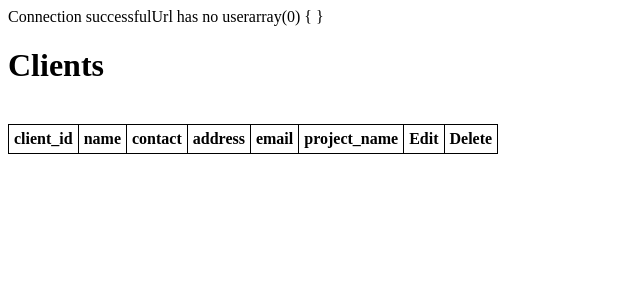
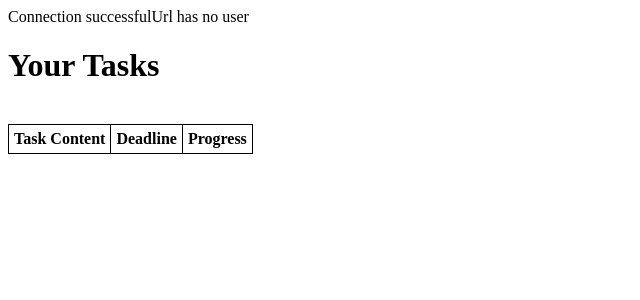
Before and after one commit to nidhi-bhanushali/Timesheet-Management, a PHP site: page /Timesheet/modules/module-1/employee_task.php in a window 1280 px wide. Shown: the top 300 px of the page, without its empty margins (0-640 px from the left). Run offline with PHP 8.4, Linux system fonts and the light colour scheme; data that the repository does not hold is empty.

Commit message:
modified:   backend-structure/modules/module-1/employee_task.php

```diff
--- a/backend-structure/modules/module-1/employee_task.php
+++ b/backend-structure/modules/module-1/employee_task.php
@@ -9,22 +9,25 @@
     }
 
 
-    $query = "SELECT * FROM tasks
-              JOIN task_staff_junc
-              ON tasks.task_id = task_staff_junc.task_id
+    $query = "SELECT * FROM task_staff_junc
+              JOIN tasks
+              ON task_staff_junc.task_id = tasks.task_id
+              JOIN progress
+              ON tasks.progress_id = progress.progress_id
               WHERE staff_id = '$staff_id'";
 
     // Result
     $result = mysqli_query($conn,$query);
 
     // Fetch data
-    $projects = mysqli_fetch_all($result , MYSQLI_ASSOC);
-     var_dump($projects);
+    $tasks = mysqli_fetch_all($result , MYSQLI_ASSOC);
+     //var_dump($tasks);
 
     mysqli_free_result($result);
-
     // Close connection
     mysqli_close($conn);
+
+
 ?>
 
 <!DOCTYPE html>
@@ -48,28 +51,17 @@
     }
     </style>
     <div>
-        <h1>Clients</h1>
+        <h1>Your Tasks</h1>
         <table>
         <tr>
-            <th>client_id</th>
-            <th>name</th>
-            <th>contact</th>
-            <th>address</th>
-            <th>email</th>
-            <th>project_name</th>
-            <th>Edit</th>
-            <th>Delete</th>
-            <?php foreach($clients as $client):?>
+            <th>Task Content</th>
+            <th>Deadline</th>
+            <th>Progress</th>
+            <?php foreach($tasks as $task):?>
                 <tr>
-                    <td><?php echo $client['client_id'] ;?></td>
-                    <td><?php echo $client['client_name'] ;?></td>
-                    <td><?php echo $client['contact'] ;?></td>
-                    <td><?php echo $client['address'] ;?></td>
-                    <td><?php echo $client['email'] ;?></td>
-                    <td><?php echo $client['project_name'] ;?></td>
-                    <td><button><a href="<?php echo 'http://localhost/Timesheet/backend-structure/modules/module-2/' ?>update_client.php?id=<?php echo $client['client_id']; ?>">Edit</a></button></td>
-                    <td><button><a href="<?php echo 'http://localhost/Timesheet/backend-structure/modules/module-2/' ?>remove_client.php?id=<?php echo $client['client_id']; ?>">Delete</a></button></td>
-
+                    <td><?php echo $task['task_content'] ;?></td>
+                    <td><?php echo $task['Deadline'] ;?></td>
+                    <td><?php echo $task['progress'] ;?></td>
                 </tr>
             <?php endforeach?>
             <br>
```
